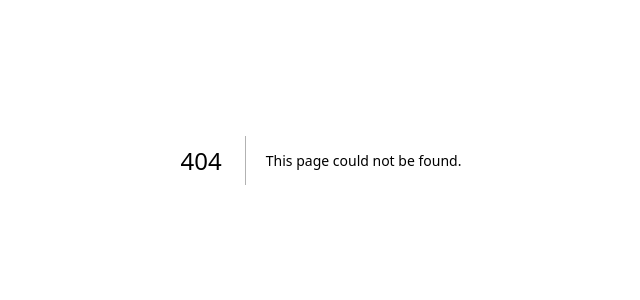
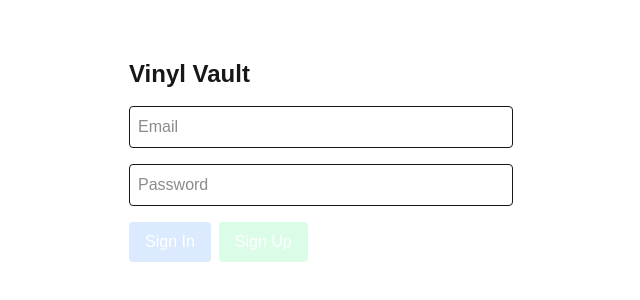
Before and after one commit to lesleyhogg/vinyl-vault, a Next.js app: page /login in a window 1280 px wide. Before the commit this address had no page. Shown: the part 240-540 px from the top of the page, without its empty margins (319-959 px from the left). Built offline with nearby package versions, Linux system fonts and the light colour scheme; no server answers.

Commit message:
setup basic auth and pages

```diff
--- /dev/null
+++ b/src/app/collection/add/page.tsx
@@ -0,0 +1,17 @@
+'use client'
+
+import { useRouter } from 'next/navigation'
+
+export default function AddRecord() {
+  const router = useRouter()
+
+  const handleBack = async () => {
+    router.back()
+  }
+
+  return (
+    <div className='p-10'>
+      <button onClick={handleBack} className='rounded bg-blue-500 hover:bg-blue-600 px-4 py-2 text-white'>Back to collection</button>
+    </div>
+  )
+}
--- /dev/null
+++ b/src/app/collection/page.tsx
@@ -0,0 +1,31 @@
+'use client'
+
+import { createClient } from '@/lib/supabase'
+import { useRouter } from 'next/navigation'
+
+export default function Collection() {
+  const router = useRouter()
+  const supabase = createClient()
+
+  const handleLogout = async () => {
+    await supabase.auth.signOut()
+    router.push('/login')
+  }
+
+  const handleAdd = async () => {
+    router.push('/collection/add')
+  }
+
+  return (
+    <div className='p-10'>
+      <div className='mb-8'>
+        <h1 className='font-semibold text-2xl mb-4'>My vinyl collection</h1>
+        <div>
+          <p className='mb-4'>Nothing yet!</p>
+          <button onClick={handleAdd} className='rounded bg-blue-500 hover:bg-blue-600 px-4 py-2 text-white'>Click to add</button>
+        </div>
+      </div>
+      <button onClick={handleLogout} className="rounded bg-red-500 px-4 py-2 text-white hover:bg-red-600">Log Out</button>
+    </div>
+  )
+}
--- /dev/null
+++ b/src/app/login/page.tsx
@@ -0,0 +1,53 @@
+'use client'
+
+import { createClient } from '@/lib/supabase'
+import { useRouter } from 'next/navigation'
+import { useState } from 'react'
+
+export default function Login() {
+  const [email, setEmail] = useState('')
+  const [password, setPassword] = useState('')
+  const router = useRouter()
+  const supabase = createClient()
+  const isDisabled = email.length === 0 || password.length === 0
+
+  const handleSignUp = async () => {
+    await supabase.auth.signUp({ email, password })
+    alert('Check your email for confirmation!')
+  }
+
+  const handleSignIn = async () => {
+    const { error } = await supabase.auth.signInWithPassword({ email, password })
+    if (!error) router.push('/collection')
+  }
+
+  return (
+    <div className="flex min-h-screen items-center justify-center">
+      <div className="w-full max-w-md space-y-4 p-8">
+        <h1 className="text-2xl font-bold">Vinyl Vault</h1>
+        <input
+          type="email"
+          placeholder="Email"
+          className="w-full rounded border p-2"
+          value={email}
+          onChange={(e) => setEmail(e.target.value)}
+        />
+        <input
+          type="password"
+          placeholder="Password"
+          className="w-full rounded border p-2"
+          value={password}
+          onChange={(e) => setPassword(e.target.value)}
+        />
+        <div className="flex gap-2">
+          <button onClick={handleSignIn} disabled={isDisabled} className={`rounded ${isDisabled ? 'bg-blue-100' : 'bg-blue-500'} px-4 py-2 text-white`}>
+            Sign In
+          </button>
+          <button onClick={handleSignUp} disabled={isDisabled} className={`rounded ${isDisabled ? 'bg-green-100' : 'bg-green-500'} px-4 py-2 text-white`}>
+            Sign Up
+          </button>
+        </div>
+      </div>
+    </div>
+  )
+}
--- /dev/null
+++ b/src/lib/supabase.ts
@@ -0,0 +1,8 @@
+import { createBrowserClient } from '@supabase/ssr'
+
+export function createClient() {
+  return createBrowserClient(
+    process.env.NEXT_PUBLIC_SUPABASE_URL!,
+    process.env.NEXT_PUBLIC_SUPABASE_ANON_KEY!
+  )
+}
--- /dev/null
+++ b/src/middleware.ts
@@ -0,0 +1,51 @@
+import { createServerClient } from '@supabase/ssr'
+import { NextResponse, type NextRequest } from 'next/server'
+
+export async function middleware(request: NextRequest) {
+  let response = NextResponse.next({
+    request: {
+      headers: request.headers,
+    },
+  })
+
+  const supabase = createServerClient(
+    process.env.NEXT_PUBLIC_SUPABASE_URL!,
+    process.env.NEXT_PUBLIC_SUPABASE_ANON_KEY!,
+    {
+      cookies: {
+        getAll() {
+          return request.cookies.getAll()
+        },
+        setAll(cookiesToSet) {
+          cookiesToSet.forEach(({ name, value }) =>
+            request.cookies.set(name, value)
+          )
+          response = NextResponse.next({
+            request,
+          })
+          cookiesToSet.forEach(({ name, value, options }) =>
+            response.cookies.set(name, value, options)
+          )
+        },
+      },
+    }
+  )
+
+  const { data: { user } } = await supabase.auth.getUser()
+
+  // if not logged in and trying to access protected route, redirect to login
+  if (!user && request.nextUrl.pathname.startsWith('/collection')) {
+    return NextResponse.redirect(new URL('/login', request.url))
+  }
+
+  // if logged in and trying to access login, redirect to collection
+  if (user && request.nextUrl.pathname === '/login') {
+    return NextResponse.redirect(new URL('/collection', request.url))
+  }
+
+  return response
+}
+
+export const config = {
+  matcher: ['/collection/:path*', '/login']
+}
```
Also changed, not shown: package.json (+8 -6 lines), 1 other file (tests, documents, lock files or other folders).
